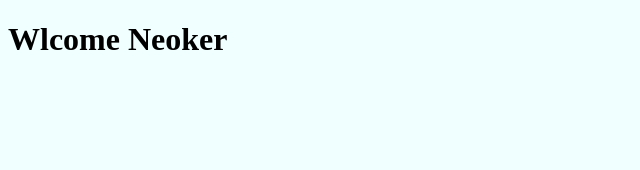
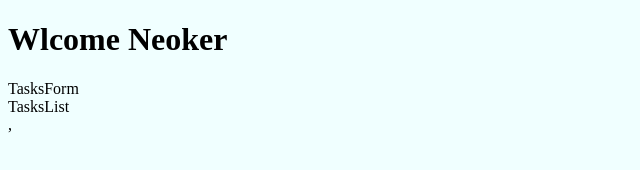
Before and after one commit to SalvadorGonzalezG/C.R.U.D-qith-React-vite-Redux-Tailwind, a React (Vite) app: page / in a window 1280 px wide. Shown: the top 170 px of the page, without its empty margins (0-640 px from the left). Built offline with nearby package versions, Linux system fonts and the light colour scheme.

Commit message:
Se creo la carpeta components en donde se encuentran los archivos TasksList.jsx & TasksForm.jsx en los cuales hemos pasado el estado de toda la app para ver como funciona en diferentes componentes este estado a sido mandado llamar con la herramienta useSelector de 'react-redux'

```diff
--- a/src/App.jsx
+++ b/src/App.jsx
@@ -1,9 +1,19 @@
+import {useSelector} from 'react-redux'
+import TasksForm from './components/TasksForm'
+import TasksList from './components/TasksList'
+
+// useDispatch:
+// useSelector: Permite leer datos del estado, toma una funcion como argumento que devuelve la parte del estado que se desea
 function App() {
 
+const tasksState = useSelector(state=> state.tasks)
+  console.log(tasksState)
   return (
     <>
       <div>
         <h1>Wlcome Neoker</h1>
+        <TasksForm/>
+        <TasksList/>
       </div>
     </>
   )
--- /dev/null
+++ b/src/components/TasksForm.jsx
@@ -0,0 +1,14 @@
+import {useSelector} from 'react-redux'
+
+const TasksForm = () => {
+    console.log('taskForm')
+
+    const tasksForm = useSelector(state => state.tasks)
+    console.log(tasksForm)
+
+  return (
+    <div>TasksForm</div>
+  )
+}
+
+export default TasksForm
--- /dev/null
+++ b/src/components/TasksList.jsx
@@ -0,0 +1,12 @@
+import {useSelector} from 'react-redux'
+
+const TasksList = () => {
+    console.log('tasksList')
+    const stateList = useSelector(state => state.tasks)
+    console.log(stateList)
+  return (
+    <div>TasksList</div>
+  )
+}
+
+export default TasksList
--- a/src/main.jsx
+++ b/src/main.jsx
@@ -3,15 +3,16 @@ import ReactDOM from 'react-dom/client'
 import App from './App.jsx'
 import './index.css'
 import { store } from './app/store.js'
-import {Provider} from 'react-redux'
+import { Provider } from 'react-redux'
 
 ReactDOM.createRoot(document.getElementById('root')).render(
   // Envolvemos App en Provider para poder hacer uso del estado de forma global.
-  <React.StrictMode>
-    <Provider store={store}>
+  <Provider store={store}>
+    <React.StrictMode>
 
-    <App />
 
-    </Provider>
-  </React.StrictMode>,
+      <App />
+
+    </React.StrictMode>,
+  </Provider>
 )
```
